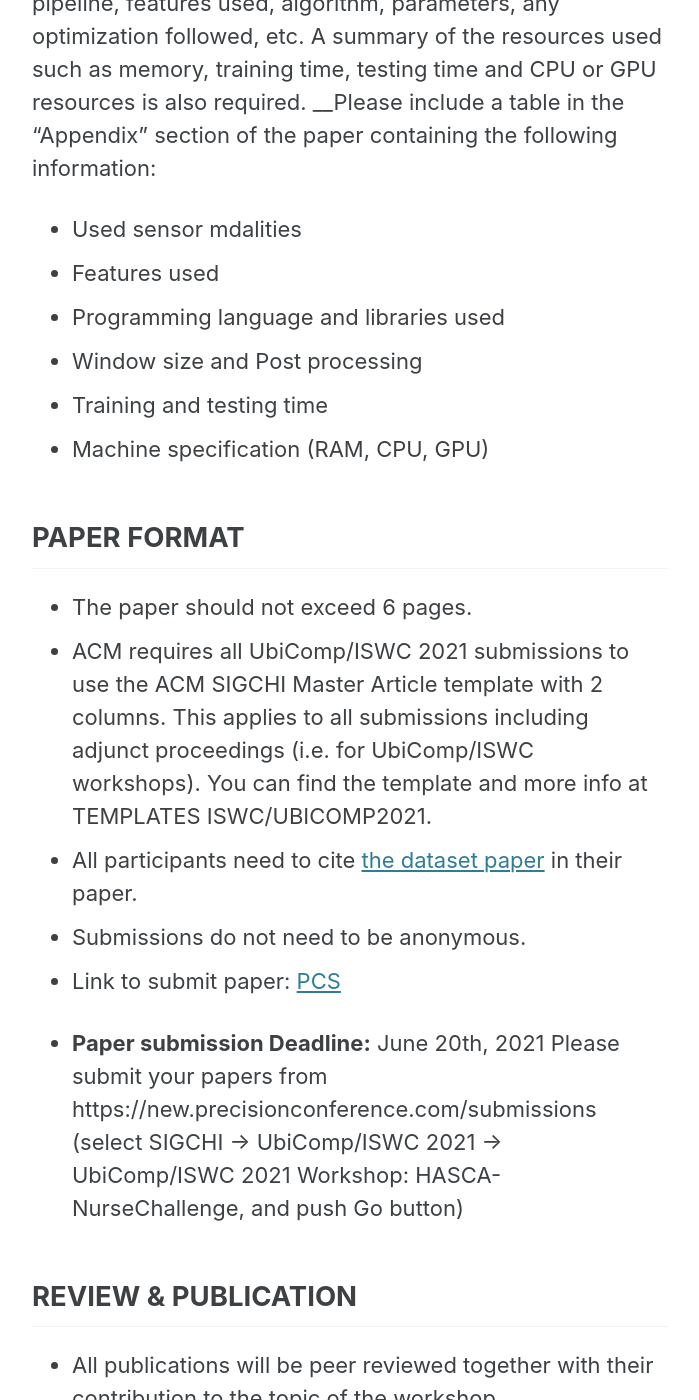
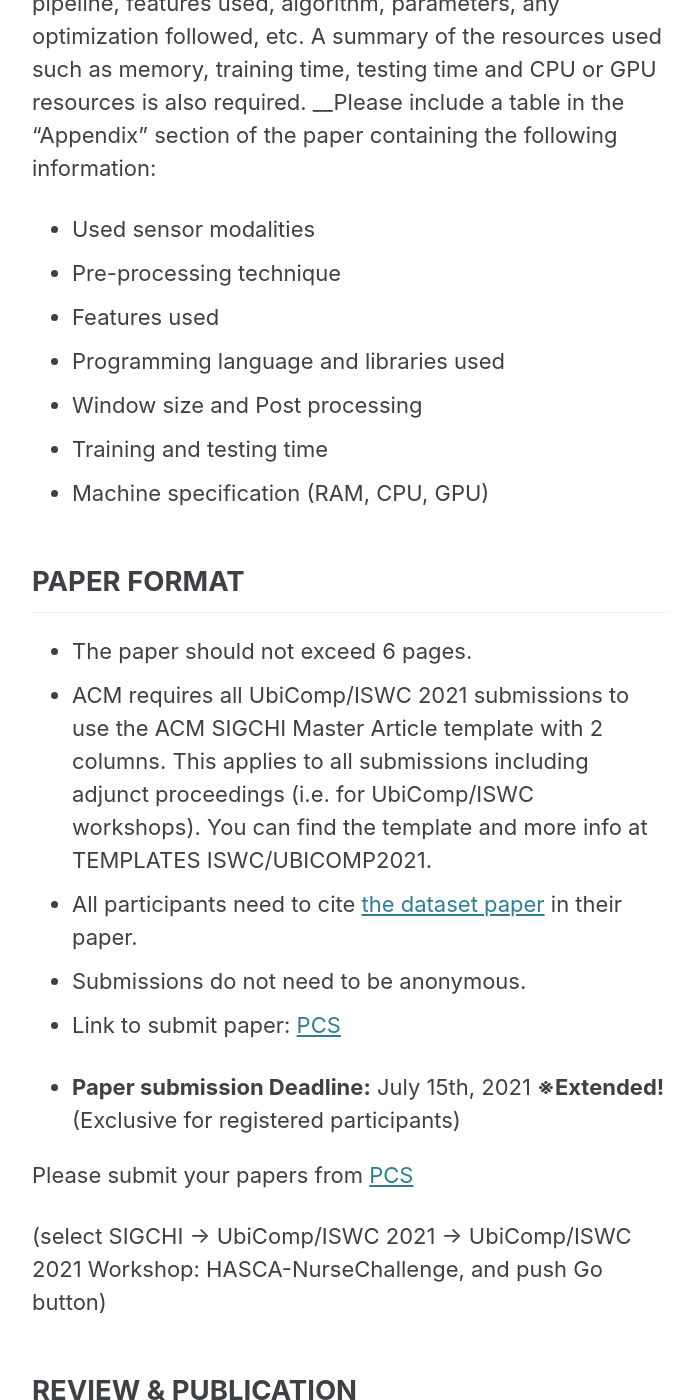
Before and after one commit to abc-research/nurse2021, a Jekyll site: the page built from _pages/submissionPaper.md, in a window 1280 px wide and 1400 px high, scrolled down 242 px. Shown: the whole window, without its empty margins (290-989 px from the left). Built offline with Jekyll 4.4.1, drawn with Linux system fonts in a browser that asks for light colours; cached includes are drawn as plain includes; nearby versions of some CDN libraries; some of the changed text lies outside the part shown.

Commit message:
feat: extended submition result and paper deadlines

```diff
--- a/_pages/submissionPaper.md
+++ b/_pages/submissionPaper.md
@@ -3,13 +3,14 @@ layout: single
 permalink: /paper/
 title: "How to Submit Paper"
 excerpt: "Join the Challenge"
-last_modified_at: 2021-06-17T00:00:00-09:00
+last_modified_at: 2021-06-25T00:00:00-09:00
 toc: false
 ---
 
 Participants are required to submit a paper detailing their solution. The paper must include a description of their pipeline, features used, algorithm, parameters, any optimization followed, etc. A summary of the resources used such as memory, training time, testing time and CPU or GPU resources is also required.
 __Please include a table in the "Appendix" section of the paper containing the following information:
-- Used sensor mdalities
+- Used sensor modalities
+- Pre-processing technique
 - Features used
 - Programming language and libraries used
 - Window size and Post processing
@@ -24,8 +25,10 @@ __Please include a table in the "Appendix" section of the paper containing the f
 - Submissions do not need to be anonymous.
 - Link to submit paper: [PCS](https://new.precisionconference.com/submissions)
 
-- __Paper submission Deadline:__ June 20th, 2021
-Please submit your papers from https://new.precisionconference.com/submissions
+- __Paper submission Deadline:__ July 15th, 2021 __※Extended!__  (Exclusive for registered participants)
+
+Please submit your papers from [PCS](https://new.precisionconference.com/submissions)
+
 (select SIGCHI -> UbiComp/ISWC 2021 -> UbiComp/ISWC 2021 Workshop: HASCA-NurseChallenge, and push Go button)
 
 ## REVIEW & PUBLICATION
```
Also changed, not shown: _pages/rules.md (+2 -2 lines), _pages/submission.md (+3 -3 lines), index.html (+5 -5 lines).
